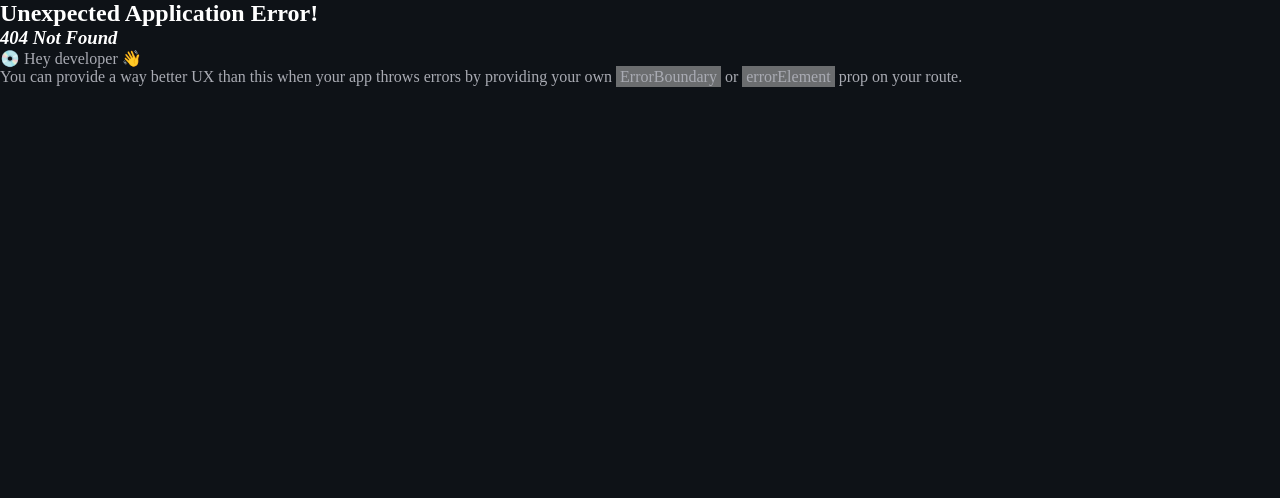
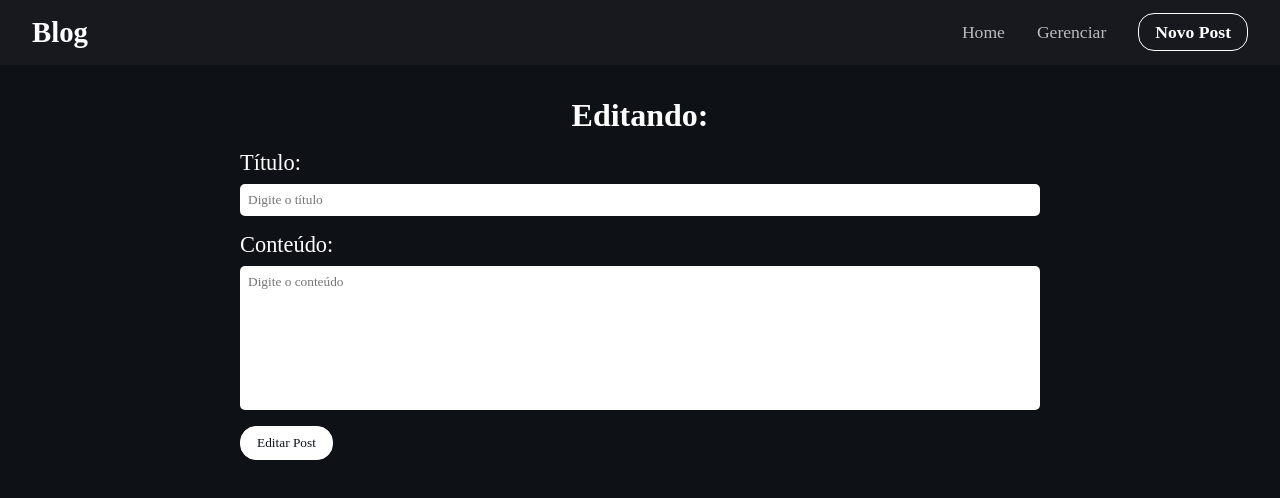
Before and after one commit to vitorfdrangel/Blog-React, a React (Vite) app: page /posts/edit/1 in a window 1280 px wide. Before the commit this address had no page. Shown: the top 498 px of the page. Built offline with nearby package versions, Linux system fonts and the light colour scheme; no server answers; a web font is replaced by a local one.

Commit message:
Blog-React

```diff
--- a/src/main.jsx
+++ b/src/main.jsx
@@ -10,6 +10,7 @@ import Home from "./routes/Home.jsx";
 import NewPost from "./routes/NewPost.jsx";
 import Post from "./routes/Post.jsx";
 import Admin from "./routes/Admin.jsx";
+import EditPost from "./routes/EditPost.jsx";
 
 const router = createBrowserRouter([
   {
@@ -31,6 +32,10 @@ const router = createBrowserRouter([
         path: "/admin",
         element: <Admin />,
       },
+      {
+        path: "/posts/edit/:id",
+        element: <EditPost />,
+      },
     ],
   },
 ]);
--- a/src/routes/Admin.jsx
+++ b/src/routes/Admin.jsx
@@ -6,7 +6,7 @@ import BlogFetch from "../axios/config";
 import "./Admin.css";
 
 const Admin = () => {
-  const [posts, setPosts] = useState({});
+  const [posts, setPosts] = useState([]);
 
   const getPost = async () => {
     try {
@@ -42,7 +42,9 @@ const Admin = () => {
           <div className="post" key={post.id}>
             <h2>{post.title}</h2>
             <div className="actions">
-              <Link className="btn edit-btn">Editar</Link>
+              <Link className="btn edit-btn" to={`/posts/edit/${post.id}`}>
+                Editar
+              </Link>
               <button
                 className="btn delete-btn"
                 onClick={() => deletePost(post.id)}
--- /dev/null
+++ b/src/routes/EditPost.jsx
@@ -0,0 +1,75 @@
+import BlogFetch from "../axios/config";
+
+import { useState, useEffect } from "react";
+import { useParams, useNavigate } from "react-router-dom";
+
+const EditPost = () => {
+  const navigate = useNavigate();
+  const { id } = useParams();
+
+  const [title, setTitle] = useState();
+  const [body, setBody] = useState();
+
+  const getPosts = async () => {
+    try {
+      const response = await BlogFetch.get(`/posts/${id}`);
+
+      const data = response.data;
+
+      setTitle(data.title);
+      setBody(data.body);
+    } catch (error) {
+      console.log(error);
+    }
+  };
+
+  const editPost = async (e) => {
+    e.preventDefault();
+
+    const post = { title, body, userId: 1 };
+
+    await BlogFetch.put(`/posts/${id}`, {
+      body: post,
+    });
+
+    navigate("/");
+  };
+
+  useEffect(() => {
+    getPosts();
+  }, []);
+
+  return (
+    <div className="new-post">
+      <h2>Editando: {title}</h2>
+      <form onSubmit={(e) => editPost(e)}>
+        <div className="form-control">
+          <label>
+            <span>Título:</span>
+            <input
+              type="text"
+              id="title"
+              placeholder="Digite o título"
+              onChange={(e) => setTitle(e.target.value)}
+              value={title || ""}
+            />
+          </label>
+        </div>
+        <div className="form-control">
+          <label>
+            <span>Conteúdo:</span>
+            <textarea
+              id="body"
+              placeholder="Digite o conteúdo"
+              onChange={(e) => setBody(e.target.value)}
+              value={body || ""}
+            ></textarea>
+          </label>
+        </div>
+        <input type="submit" value="Editar Post" className="btn" />
+      </form>
+    </div>
+  );
+};
+
+export default EditPost;
```
Also changed, not shown: 1 other file (tests, documents, lock files or other folders).
